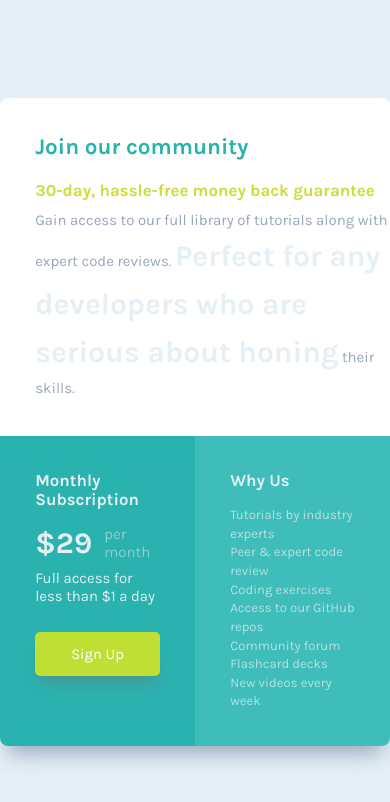
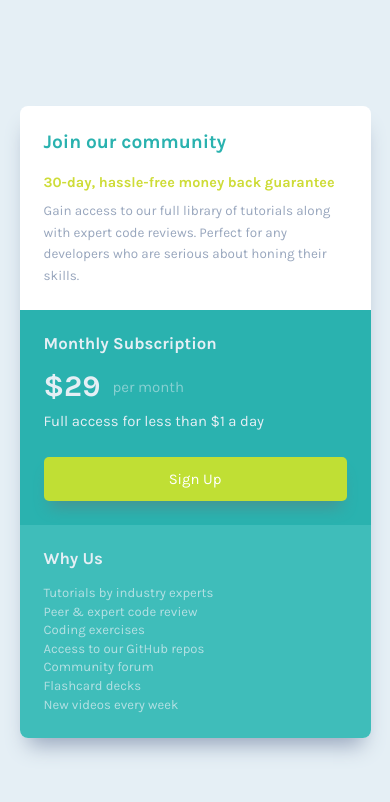
Before and after one commit to raveneliette/single-price-grid-component, a plain HTML site: page index.html in a window 390 px wide. Drawn offline with Linux system fonts and the light colour scheme.

Commit message:
Added media queries and altered CSS selectors and their values for mobile responsive

```diff
--- a/css/style.css
+++ b/css/style.css
@@ -42,9 +42,7 @@ a {
 }
 
 span {
-  color: var(--light-color);
-  font-size: 1.87rem;
-  font-weight: 700;
+  display: inline-block;
 }
 
 /* Classes */
@@ -92,6 +90,12 @@ span {
 
 .subscription-box .dollar-container {
   margin-top: 1rem;
+}
+
+.subscription-box .dollar {
+  color: var(--light-color);
+  font-size: 1.87rem;
+  font-weight: 700;
 }
 
 .subscription-box .month-p {
@@ -147,3 +151,44 @@ span {
 /* Media Queries */
 /* Tablets and Under */
 /* Mobile */
+@media (max-width: 500px) {
+  .grid {
+    grid-template-columns: 1fr;
+  }
+
+  .main-container {
+    margin: 4.5rem 0 4.5rem 0;
+    width: 90%;
+  }
+
+  .top-box {
+    padding: 1.5rem 1.5rem 1.5rem 1.5rem;
+  }
+
+  .top-box .title {
+    font-size: 1.2rem;
+  }
+
+  .top-box .yellow-p {
+    font-size: 0.9rem;
+  }
+
+  .top-box .top-main-p {
+    font-size: 0.84rem;
+  }
+
+  span {
+    display: inline;
+    font-size: 0.84rem;
+  }
+
+  .subscription-box {
+    border-radius: 0;
+    padding: 1.5rem 1.5rem 1.5rem 1.5rem;
+  }
+
+  .about-box {
+    border-radius: 0 0 8px 8px;
+    padding: 1.5rem 1.5rem 1.5rem 1.5rem;
+  }
+}
```
